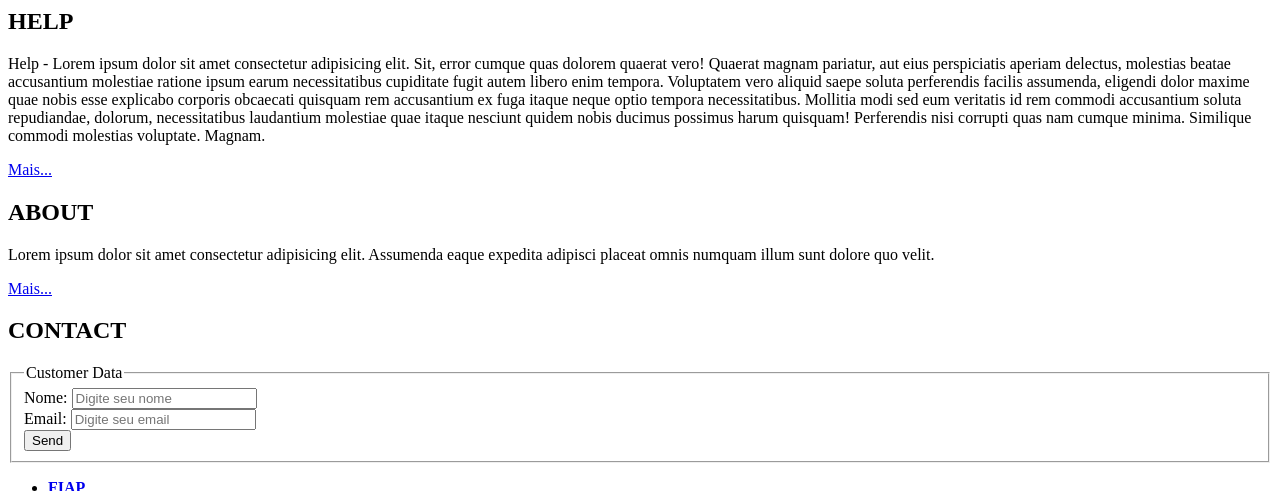
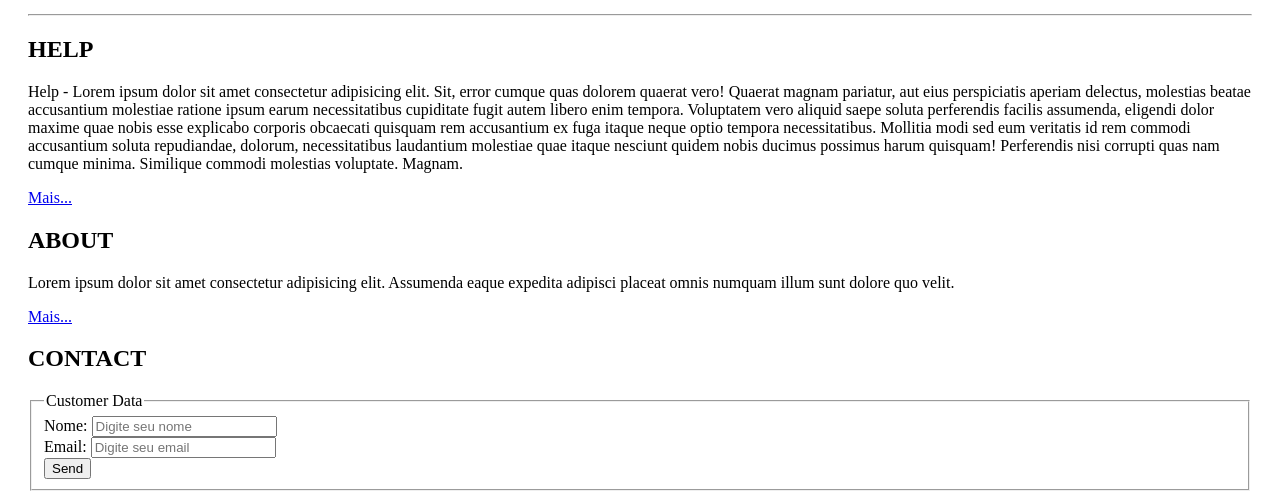
Before and after one commit to rodrig1509/projeto-inicial, a plain HTML site: page index.html in a window 1280 px wide. Shown: the part 164-655 px from the top of the page. Drawn offline with Linux system fonts and the light colour scheme.

Commit message:
margem interna 20px alteracao

```diff
--- a/css/estilo.css
+++ b/css/estilo.css
@@ -56,7 +56,7 @@
     font-weight:bolder;
 }
 
-.container{
-    padding: 20px 20px 20px 20px;
+#container{
+    padding: 20px
 
 }
```
